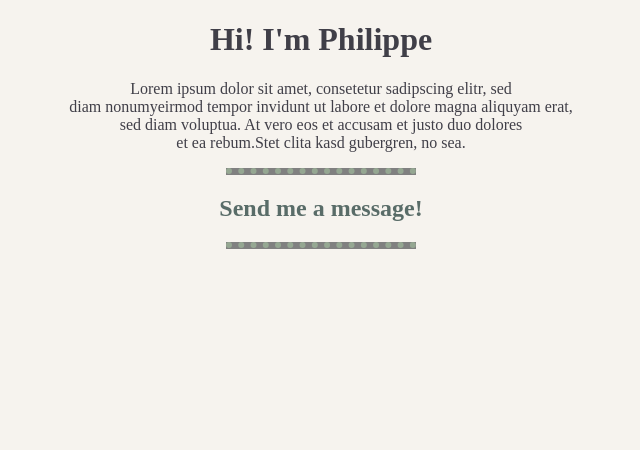
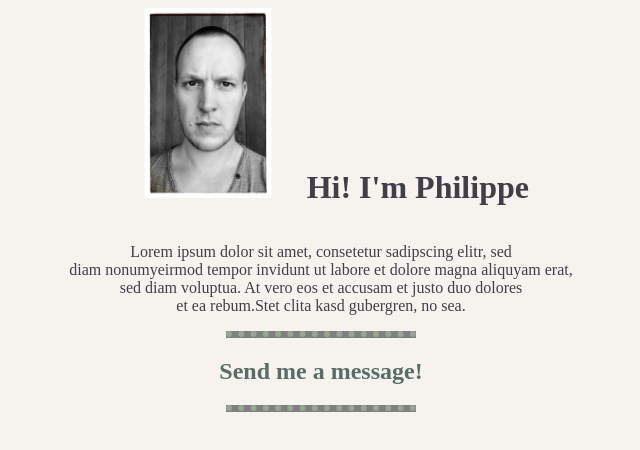
Before and after one commit to HoggleTheGreat/Code-Playbook, a plain HTML site: page index.html in a window 1280 px wide. Shown: the whole page, without its empty margins (319-959 px from the left). Drawn offline with Linux system fonts and the light colour scheme.

Commit message:
Changed the display attribute of h1 to make image and heading beeing next to each other

```diff
--- a/css/styles.css
+++ b/css/styles.css
@@ -16,3 +16,7 @@ hr {
   border-width: 6px;
   width: 15%;
 }
+
+h1 {
+  display: inline-block;
+}
--- a/index.html
+++ b/index.html
@@ -9,6 +9,7 @@
 </head>
 
 <body>
+  <img src="ressources/Philippe_Hoggle_Profil.png" alt="Philippe Hoggles profil image" width="15%">
   <h1>Hi! I'm Philippe</h1>
   <p>
     Lorem ipsum dolor sit amet, consetetur sadipscing elitr, sed <br>
@@ -16,6 +17,8 @@
     sed diam voluptua. At vero eos et accusam et justo duo dolores <br>
     et ea rebum.Stet clita kasd gubergren, no sea.
   </p>
+
+
 
   <hr size="3" noshade align="center">
   <h2><a href="SubSites/Contact.html">Send me a message!</a></h2>
```
